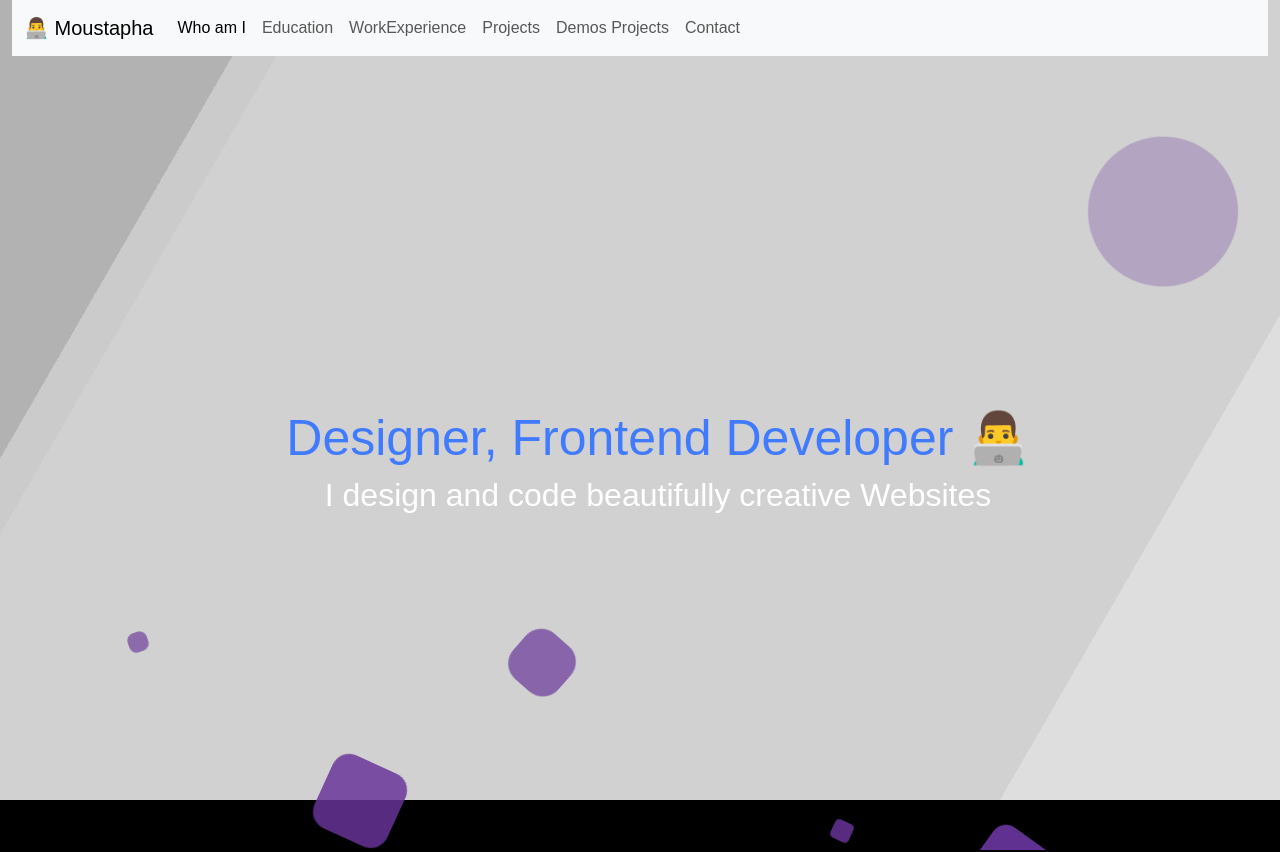
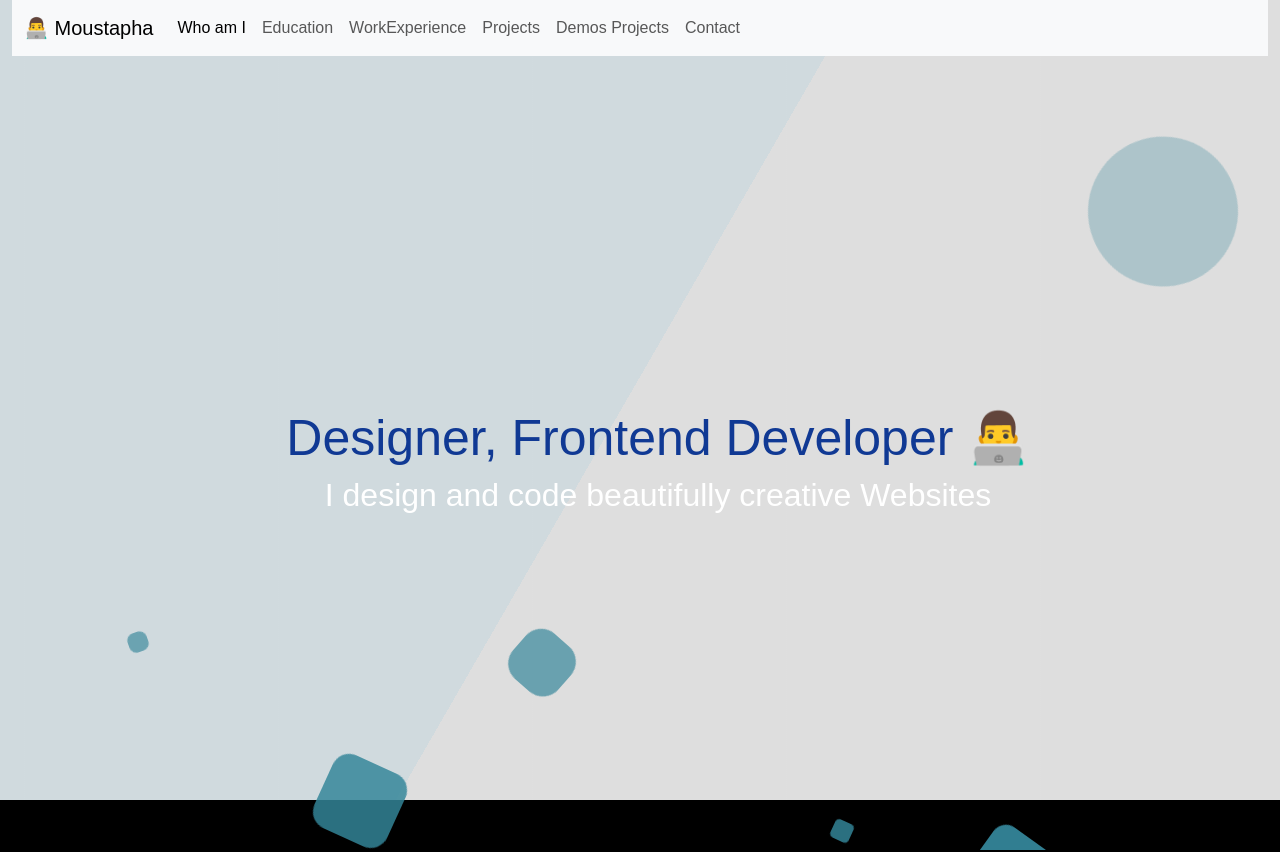
Before and after one commit to mostafamohamedmostafa/moustappha, a React (Create React App) app: page / in a window 1280 px wide. Shown: the top 852 px of the page. Built offline with nearby package versions, Linux system fonts and the light colour scheme; a web font is replaced by a local one.

Commit message:
update css

```diff
--- a/src/Component/Demos.js
+++ b/src/Component/Demos.js
@@ -14,7 +14,7 @@ function Demos() {
           {DemosProjects.map((DemosProjectsdata, index) => {
             return (
               <div className="col Demos-Card" key={index} data-aos="fade-down">
-                <div className="card h-100">
+                <div className="card">
                   <img
                     src={DemosProjectsdata.IMG}
                     className="card-img-top img-fluid"
@@ -23,29 +23,29 @@ function Demos() {
                   />
                   <div className="card-body">
                     <h5 className="card-title">
-                      <strong>Project Name:</strong>
-                      {DemosProjectsdata.ProjectName}
+                      <strong>Project Name:  </strong>
+                       {DemosProjectsdata.ProjectName}
                     </h5>
                     <p className="card-text">
-                      <strong>Project Description:</strong>{" "}
+                      <strong>Project Description:  </strong>{" "}
                       {DemosProjectsdata.ProjectDemosDescription}
                     </p>
                     <p className="card-text">
-                      <strong>Project Technologies:</strong>{" "}
+                      <strong>Project Technologies:  </strong>{" "}
                       {DemosProjectsdata.ProjectDemosTechnologies}
                     </p>
                     <p className="card-text">
-                      <strong>Year:</strong> {DemosProjectsdata.Year}
+                      <strong>Year:  </strong> {DemosProjectsdata.Year}
                     </p>
                     <p className="card-text">
-                      <strong>Project Link:</strong>{" "}
+                      <strong>Project Link:  </strong>{" "}
                       <a target="_blank" href={DemosProjectsdata.Link}>
                         Click Here
                       </a>{" "}
                     </p>
 
                     <p className="card-text" style={{display:DemosProjectsdata.LinkRef ?"block" :"none"}}>
-                      <strong>Project Ref Link:</strong>{" "}
+                      <strong>Project Ref Link:  </strong>{" "}
                       <a
                         target="_blank"
                         href={DemosProjectsdata.LinkRef}
--- a/src/Component/Nav.js
+++ b/src/Component/Nav.js
@@ -1,8 +1,7 @@
-import logo from "../img/logo.jpeg"
 function Nav() {
     return (
         <div className="Navigation  ">
- <nav className="navbar navbar-expand-lg bg-body-tertiary">
+ <nav className="navbar navbar-expand-lg bg-body-tertiary ">
   <div className="container-fluid">
     <a className="navbar-brand" href="#"> 👨‍💻 Moustapha</a>
     <button className="navbar-toggler" type="button" data-bs-toggle="collapse" data-bs-target="#navbarNav" aria-controls="navbarNav" aria-expanded="false" aria-label="Toggle navigation">
--- a/src/Component/Projects.js
+++ b/src/Component/Projects.js
@@ -15,9 +15,9 @@ function Projects() {
                                 <div className="card h-100">
                                     <img  src={ProjectsMadendata.IMG} className="card-img-top img-fluid" alt={ProjectsMadendata.IMGAlt} />
                                     <div className="card-body">
-                                        <h5 className="card-title"><strong>ProjectName:</strong>{ProjectsMadendata.ProjectName}</h5>
-                                        <p className="card-text"><strong>ProjectDescription:</strong> {ProjectsMadendata.ProjectDescription}</p>
-                                        <p className="card-text"><strong>ProjectTechnologies:</strong> {ProjectsMadendata.ProjectTechnologies}</p>
+                                        <h5 className="card-title"><strong>Project Name:</strong>{ProjectsMadendata.ProjectName}</h5>
+                                        <p className="card-text"><strong>Project Description:</strong> {ProjectsMadendata.ProjectDescription}</p>
+                                        <p className="card-text"><strong>Project Technologies:</strong> {ProjectsMadendata.ProjectTechnologies}</p>
                                         <p className="card-text"><strong>Year:</strong>    {ProjectsMadendata.Year}</p>
                                         <p className="card-text"><strong>Project Link:</strong>  <a target="_blank" href={ProjectsMadendata.Link}>Click Here</a>  </p>
                                     </div>
--- a/src/index.css
+++ b/src/index.css
@@ -17,8 +17,8 @@ section {
 }
 
 h1,
-h3 {
-  color: #407bff !important;
+h3  ,h5 {
+  color: #103994 !important;
 }
 
 span {
@@ -46,12 +46,17 @@ span {
 }
 
 .Navigation {
-  background-color: black;
 }
 
 .Demos .card {
   background-color: snow !important;
 }
+
+
+.Demos .card strong{
+  color: #103994 !important;
+}
+
 
 .context {
   width: 90%;
@@ -85,7 +90,7 @@ span {
   list-style: none;
   width: 20px;
   height: 20px;
-  background: rebeccapurple;
+  background: rgb(51, 133, 153);
   animation: animate 25s ease-in-out infinite;
   bottom: -150px;
 }
@@ -180,11 +185,11 @@ span {
 }
 
 .bg {
-  animation: slide 10s ease-in-out infinite alternate;
+  animation: slide 5s ease-in-out infinite alternate;
   background-image: linear-gradient(
     -60deg,
-    rgb(255, 255, 255) 50%,
-    rgb(204, 204, 204) 50%
+    #ffffff 70%,
+    rgb(198, 239, 255) 30%
   );
   bottom: 0;
   left: -50%;
@@ -203,6 +208,7 @@ span {
 
 .bg3 {
   animation-duration: 60s;
+
 }
 
 @keyframes slide {
```
